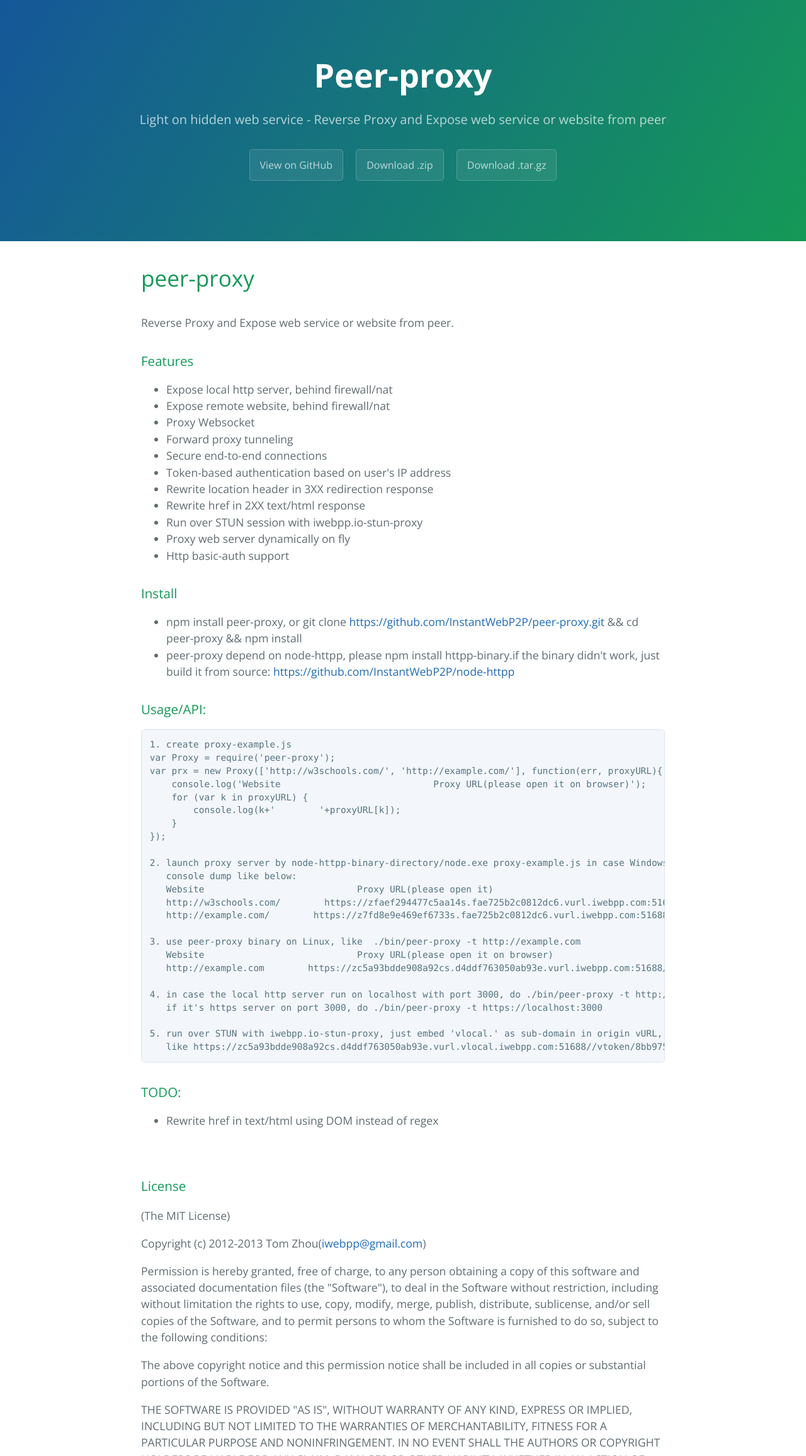
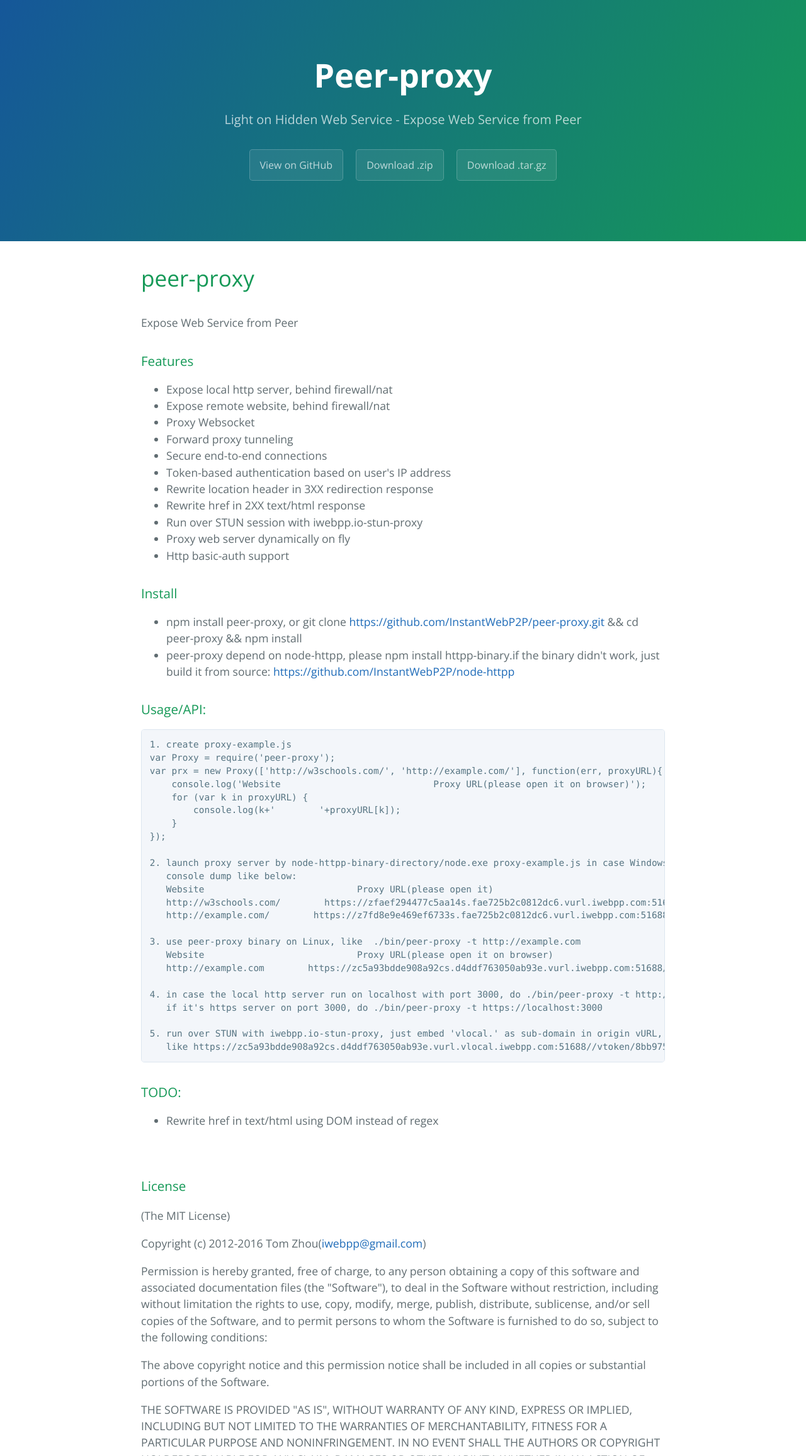
Before and after one commit to InstantWebP2P/peer-proxy, a plain HTML site: page index.html in a window 1280 px wide. Shown: the top 2312 px of the page at 63% size. Drawn offline with nearby package versions, Linux system fonts and the light colour scheme.

```diff
--- a/index.html
+++ b/index.html
@@ -12,7 +12,7 @@
   <body>
     <section class="page-header">
       <h1 class="project-name">Peer-proxy</h1>
-      <h2 class="project-tagline">Light on hidden web service - Reverse Proxy and Expose web service or website from peer</h2>
+      <h2 class="project-tagline">Light on Hidden Web Service - Expose Web Service from Peer</h2>
       <a href="https://github.com/InstantWebP2P/peer-proxy" class="btn">View on GitHub</a>
       <a href="https://github.com/InstantWebP2P/peer-proxy/zipball/master" class="btn">Download .zip</a>
       <a href="https://github.com/InstantWebP2P/peer-proxy/tarball/master" class="btn">Download .tar.gz</a>
@@ -24,7 +24,7 @@
 
 <h1></h1>
 
-<p>Reverse Proxy and Expose web service or website from peer.</p>
+<p>Expose Web Service from Peer</p>
 
 <h3>
 <a id="features" class="anchor" href="#features" aria-hidden="true"><span aria-hidden="true" class="octicon octicon-link"></span></a>Features</h3>
@@ -96,7 +96,7 @@
 
 <p>(The MIT License)</p>
 
-<p>Copyright (c) 2012-2013 Tom Zhou(<a href="mailto:iwebpp@gmail.com">iwebpp@gmail.com</a>)</p>
+<p>Copyright (c) 2012-2016 Tom Zhou(<a href="mailto:iwebpp@gmail.com">iwebpp@gmail.com</a>)</p>
 
 <p>Permission is hereby granted, free of charge, to any person obtaining a copy of this software and associated documentation files (the "Software"), to deal in the Software without restriction, including without limitation the rights to use, copy, modify, merge, publish, distribute, sublicense, and/or sell copies of the Software, and to permit persons to whom the Software is furnished to do so, subject to the following conditions:</p>
 
```
Also changed, not shown: params.json (+2 -2 lines).
